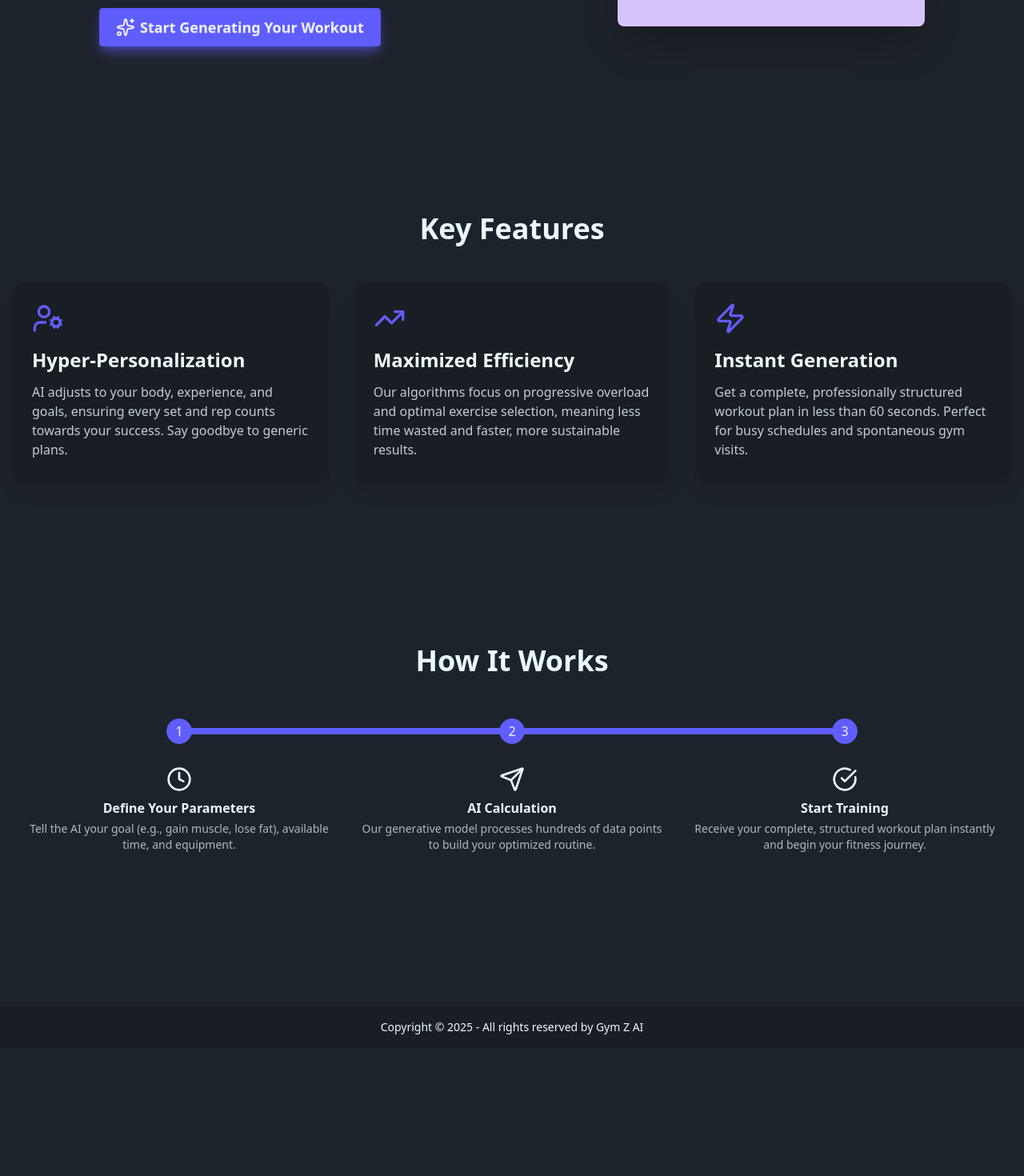
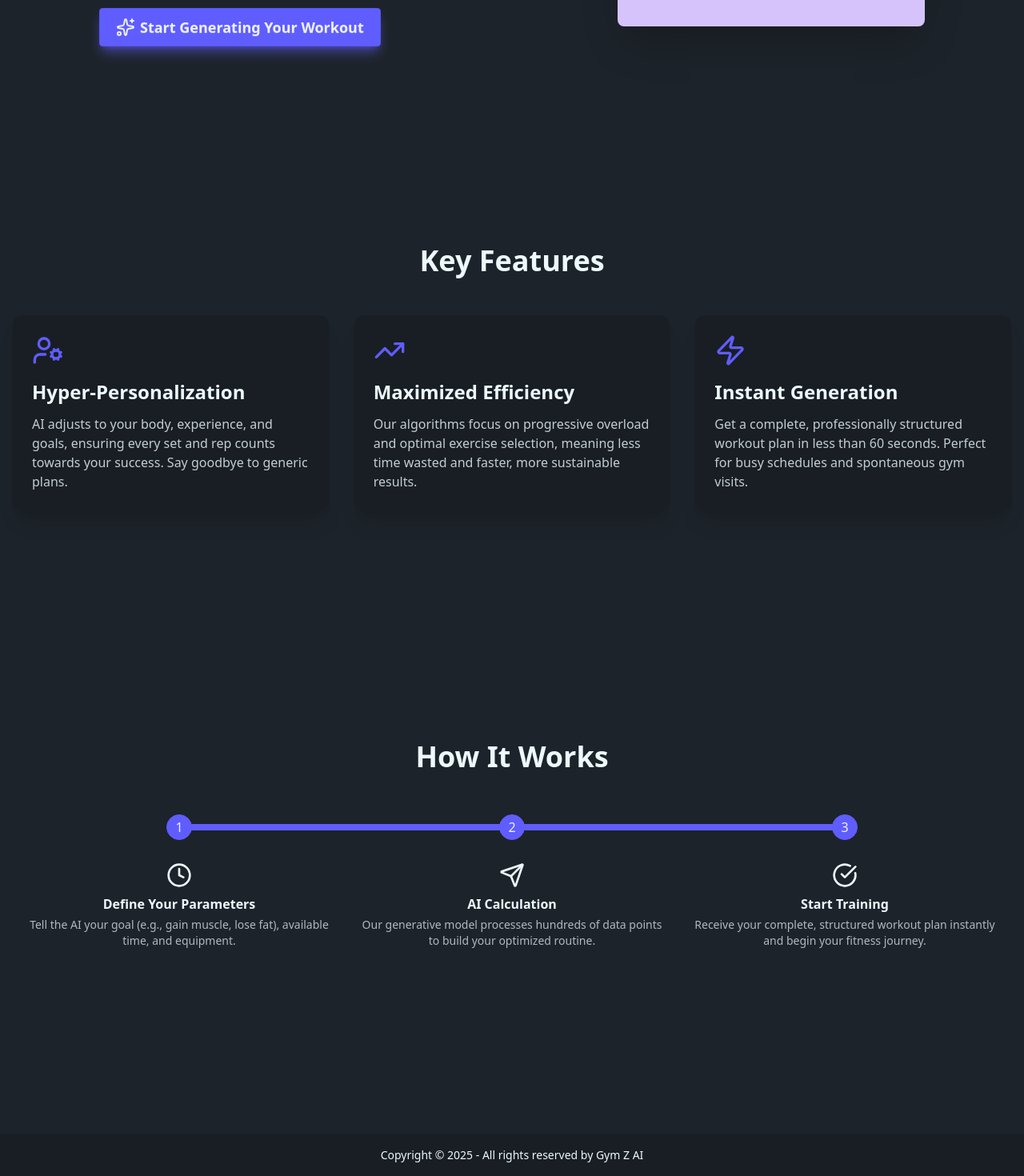
Before and after one commit to basiagaoskar/ai-workout-generator, a React (Vite) app in the folder frontend/: page / in a window 1280 px wide. Shown: the part 602-2072 px from the top of the page at 80% size. Before the commit the page ends 1912 px from the top, so only its background shows below. Built offline with nearby package versions, Linux system fonts and the light colour scheme; no server answers.

Commit message:
style: increase spacing between startpage sections

```diff
--- a/frontend/src/pages/Start/Start.jsx
+++ b/frontend/src/pages/Start/Start.jsx
@@ -39,7 +39,7 @@ const Start = () => {
 					</div>
 				</section>
 
-				<section className="py-20">
+				<section className="py-30">
 					<h2 className="text-4xl font-bold text-center mb-12">Key Features</h2>
 					<div className="grid grid-cols-1 md:grid-cols-3 gap-8">
 						<div className="card bg-base-200 p-6 shadow-xl rounded-xl transition duration-300 hover:shadow-2xl hover:scale-[1.03]">
@@ -71,7 +71,7 @@ const Start = () => {
 					</div>
 				</section>
 
-				<section className="py-16 lg:py-32">
+				<section className="py-16 lg:py-42">
 					<h2 className="text-4xl font-bold text-center mb-12">How It Works</h2>
 					<div className="steps steps-vertical lg:steps-horizontal w-full">
 						<div className="step step-primary">
```
